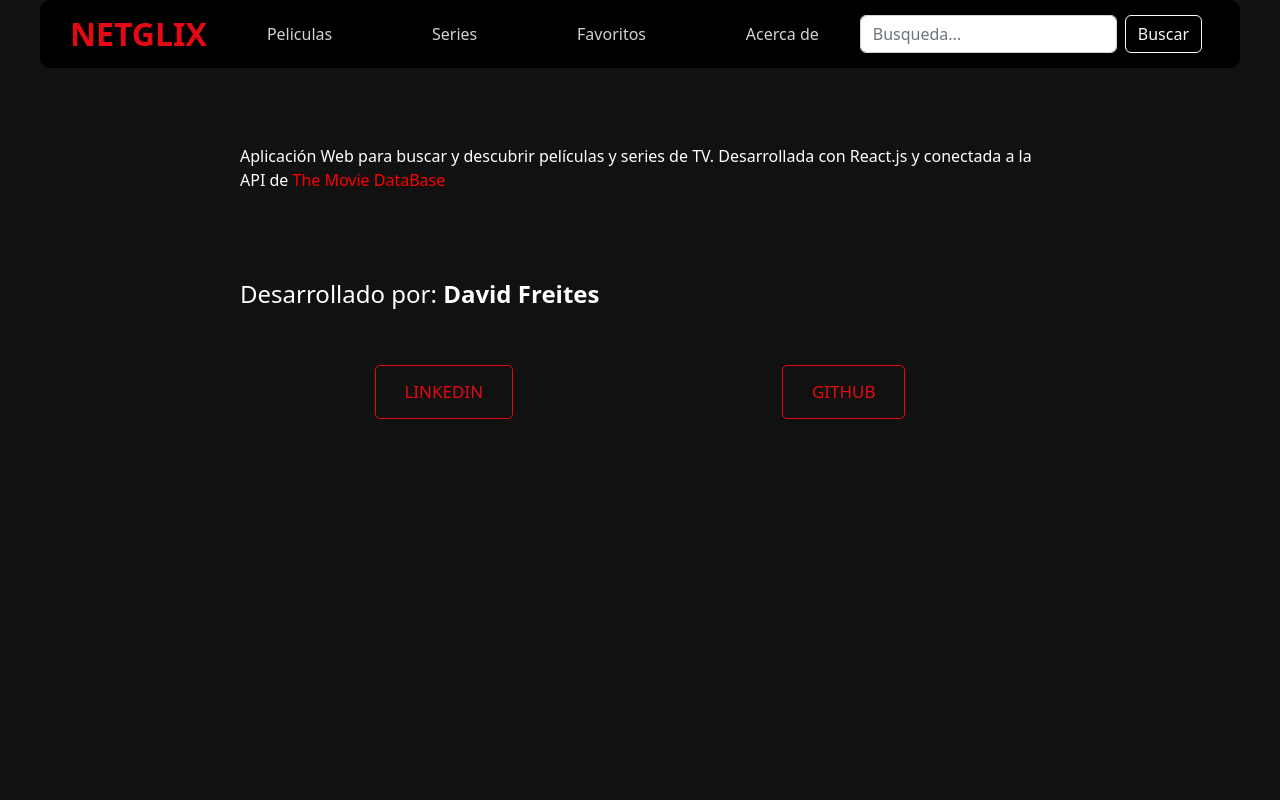
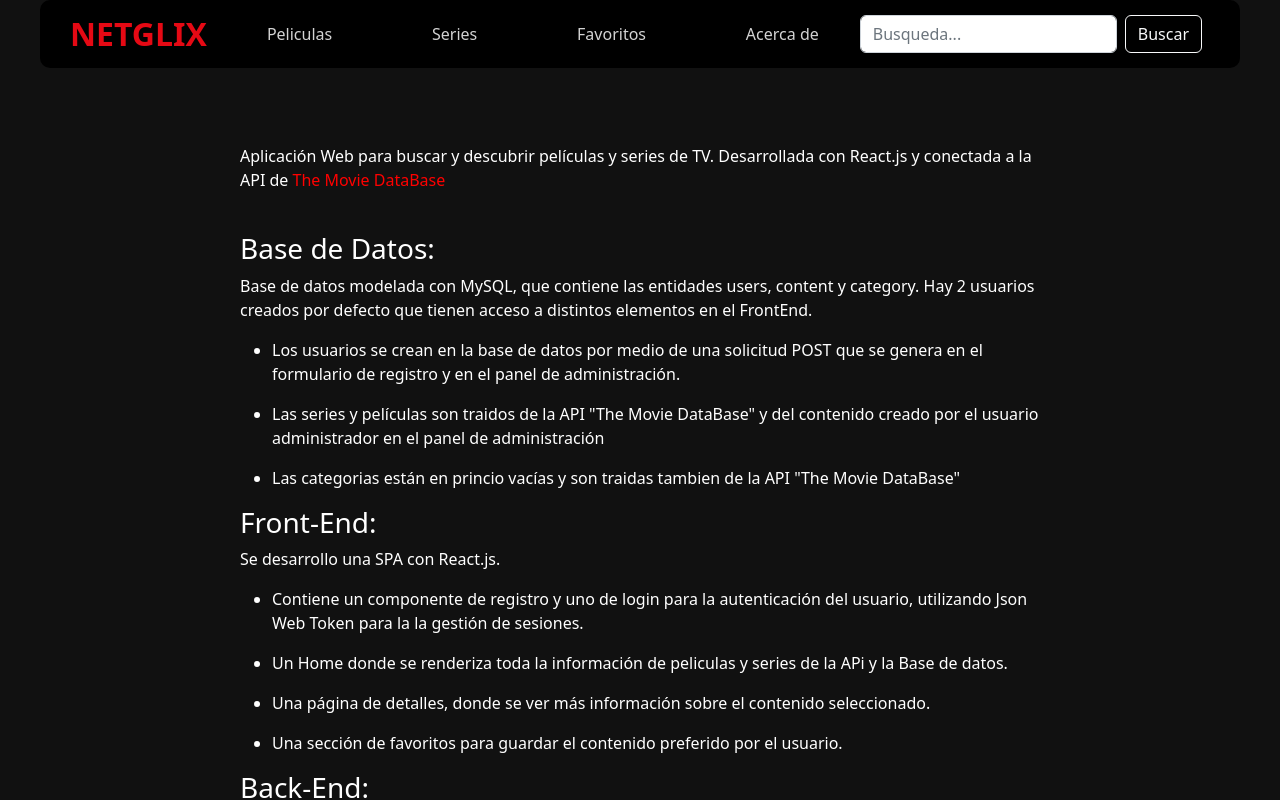
Before and after one commit to davvima/App-Movies-Netglix, a React (Create React App) app in the folder client/: page /about in a window 1280 px wide. Shown: the top 800 px of the page. Built offline with nearby package versions, Linux system fonts and the light colour scheme.

Commit message:
about component

```diff
--- a/client/src/pages/Acerca de/AcercaDe.jsx
+++ b/client/src/pages/Acerca de/AcercaDe.jsx
@@ -10,13 +10,49 @@ function AcercaDe() {
                 Desarrollada con React.js y conectada a la API de <a href="https://www.themoviedb.org/documentation/api">The Movie DataBase</a>
             </p>
             <br />
+            <h3>Base de Datos:</h3>
+            <p> Base de datos modelada con MySQL, que contiene las entidades users, content y category. Hay 2 usuarios creados por defecto que tienen acceso a distintos elementos en el FrontEnd.</p>
+                <ul>
+                    <li><p>Los usuarios se crean en la base de datos por medio de una solicitud POST que se genera en el formulario de registro y en el panel de administración.</p></li>
+
+                    <li>
+                        <p>Las series y películas son traidos de la API "The Movie DataBase" y del contenido creado por el usuario administrador en el panel de administración</p>
+                    </li>
+
+                    <li>
+                        <p>Las categorias están en princio vacías y son traidas tambien de la API "The Movie DataBase"</p>
+                    </li>
+                </ul>
+
+
+
+
+
+            <h3>Front-End: </h3>
+            <p>Se desarrollo una SPA con React.js.</p>
+
+            <ul>
+                    <li><p>Contiene un componente de registro y uno de login para la autenticación del usuario, utilizando Json Web Token para la la gestión de sesiones.</p></li>
+
+                    <li>
+                        <p>Un Home donde se renderiza toda la información de peliculas y series de la APi y la Base de datos.</p>
+                    </li>
+
+                    <li>
+                        <p>Una página de detalles, donde se ver más información sobre el contenido seleccionado.</p>
+                    </li>
+                    <li>
+                        <p>Una sección de favoritos para guardar el contenido preferido por el usuario.</p>
+                    </li>
+                </ul>
+
+            <h3>Back-End: </h3>
+            <p>API desarrollada con Express.js que permite la conexión con la API y la base de datos para consultar, agregar y modificar usuarios y contenido.</p>
             <br />
             <br />
 
             <h4>Desarrollado por: <strong>David Freites</strong> </h4>
-            <br />
-            <br />
-            <div className='about-links'>
+            <div className='about-links my-3'>
             <button className="button" onClick={()=>window.open('https://www.linkedin.com/in/david-freites-frontend-developer','_blank')}> LinkedIn
             </button>
 
```
